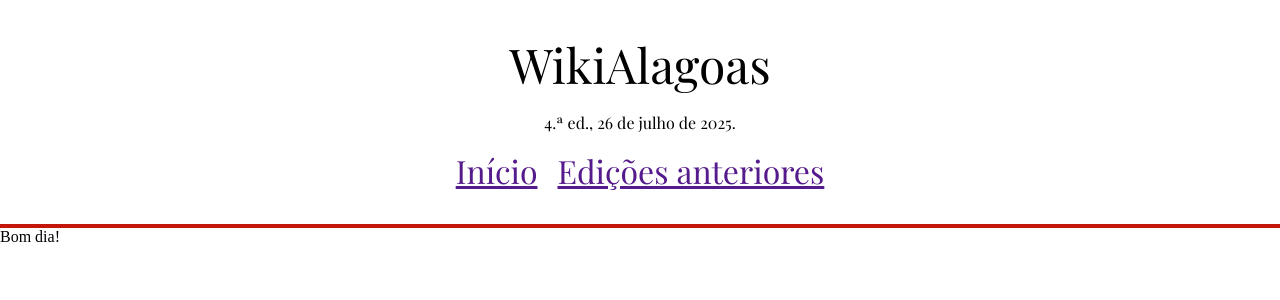
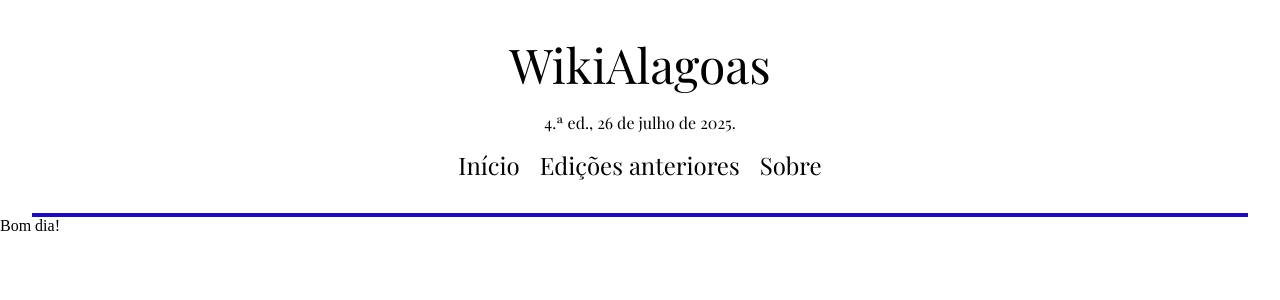
Before and after one commit to wikialagoas/wikialagoas, a Jekyll site: the page built from index.html, in a window 1280 px wide. Shown: the top 300 px of the page. Built offline with Jekyll 4.4.1, drawn with Linux system fonts in a browser that asks for light colours.

Commit message:
Finaliza o header

```diff
--- a/_includes/header.html
+++ b/_includes/header.html
@@ -4,8 +4,9 @@
   <!-- colocar a data do jornal -->
   <nav>
     <ul>
-      <li class="home"><a href="">Início</a></li>
-      <li class="edicoes-anteriores"><a href="">Edições anteriores</a></li>
+      <li class="home"><a href="{{ site.baseurl }}">Início</a></li>
+      <li class="edicoes-anteriores"><a href="{{ site.baseurl }}/edicoes-anteriores">Edições anteriores</a></li>
+      <li class="edicoes-anteriores"><a href="{{ site.baseurl }}/sobre">Sobre</a></li>
     </ul>
   </nav>
 </header>
--- a/assets/styles/style.scss
+++ b/assets/styles/style.scss
@@ -3,7 +3,7 @@
 
 :root {
     --primary-bg-color: #ffffff;
-    --secondary-bg-color: #C4170C;
+    --secondary-bg-color: #180cc4;
     --primary-text-color: #000000;
     --secondary-text-color: #ffffff;
     --header-font-family: "Playfair Display";
@@ -33,13 +33,15 @@ body {
     border-bottom: solid 0.25em;
     border-color: var(--secondary-bg-color);
     color: var(--primary-text-color);
-    width: 100vw;
-    width: 100dvw;
+    width: 95vw;
+    width: 95dvw;
     padding: 2em;
     font-family: var(--header-font-family);
     box-sizing: border-box;
     justify-content: center;
     align-items: center;
+    margin-left: auto;
+    margin-right: auto;
 }
 
 .header-flex {
@@ -62,11 +64,20 @@ body {
 .page-header ul li {
     list-style-type: none;
     display: inline-block;
-    font-size: 2em;
+    font-size: 1.5em;
 }
-.page-header ul li:hover {
-    background-color: blue;
+
+.page-header ul li a {
+    text-decoration: none;
+    color: var(--primary-text-color);
 }
+
+.page-header ul li a:hover {
+    text-decoration: underline;
+    transition: text-decoration 1s;
+    text-underline-offset: 0.5em;
+}
+
 .page-header .date {
     font-size: 1em;
 }
```
